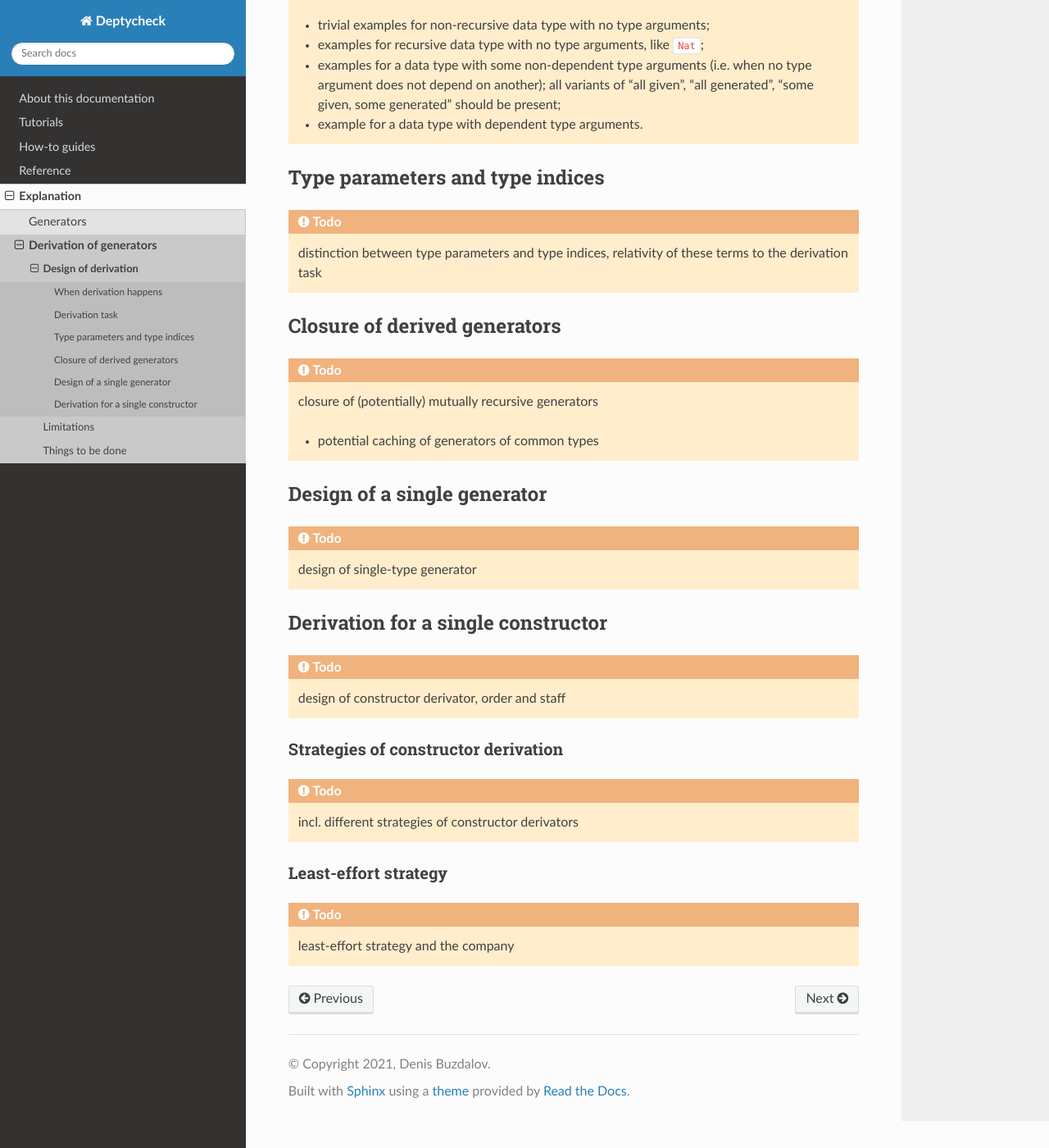
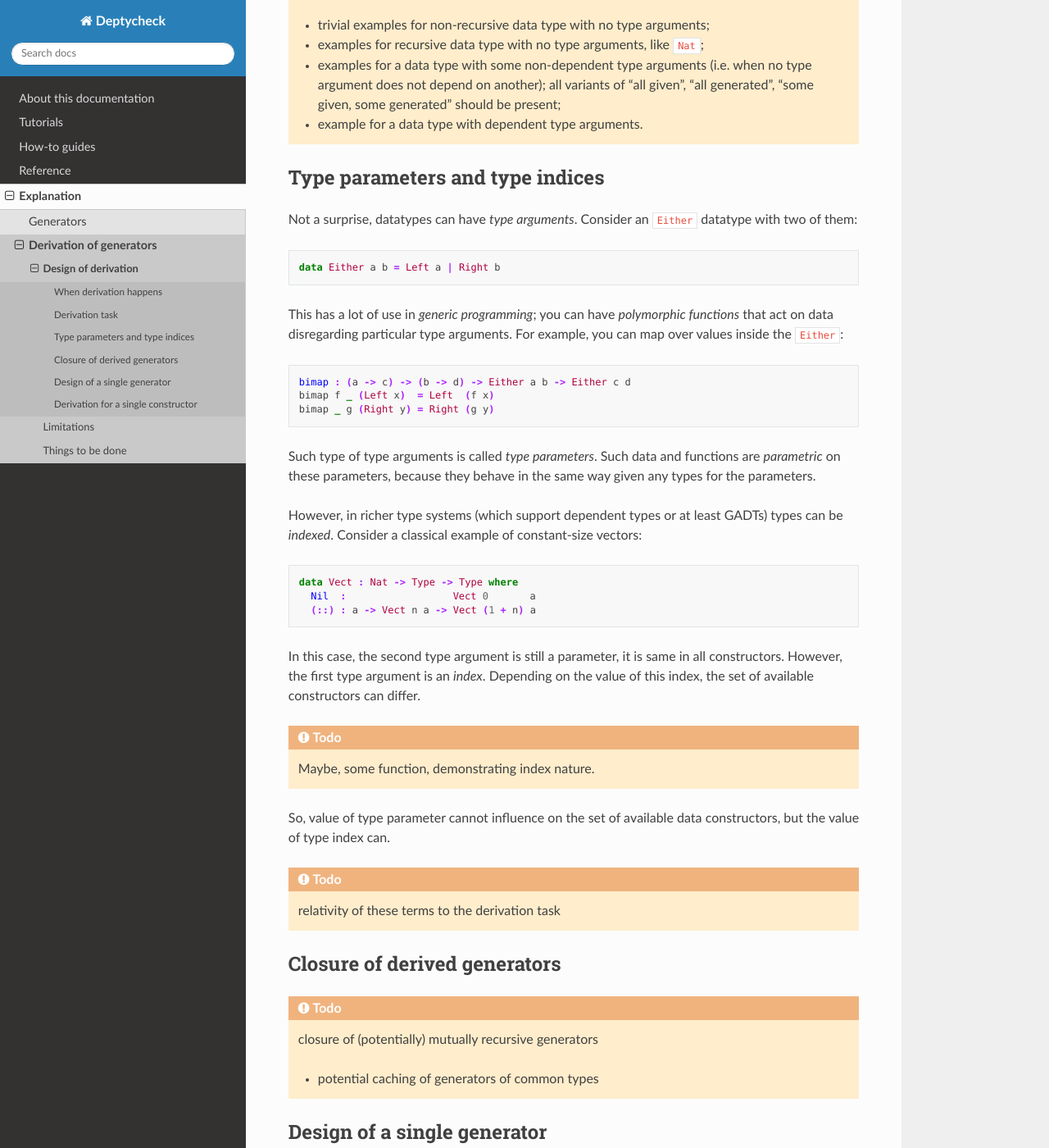
Before and after one commit to buzden/deptycheck, a Sphinx documentation site: the page built from docs/source/explanation/derivation/design.md, in a window 1280 px wide and 1400 px high, scrolled down 2641 px. Shown: the whole window at 82% size. Built offline with Sphinx 7.4.7 and the Read the Docs theme 2.0.0, drawn with Linux system fonts in a browser that asks for light colours.

Commit message:
[ doc ] Add the beginning of the "type param/index" section

````diff
--- a/docs/source/explanation/derivation/design.md
+++ b/docs/source/explanation/derivation/design.md
@@ -107,8 +111,51 @@ Examples should contain:
 
 ## Type parameters and type indices
 
+Not a surprise, datatypes can have *type arguments*.
+Consider an `Either` datatype with two of them:
+
+<!-- idris
+%hide Prelude.Either
+-->
+
+```idris
+data Either a b = Left a | Right b
+```
+
+This has a lot of use in *generic programming*; you can have *polymorphic functions* that act on data disregarding particular type arguments.
+For example, you can map over values inside the `Either`:
+
+```idris
+bimap : (a -> c) -> (b -> d) -> Either a b -> Either c d
+bimap f _ (Left x)  = Left  (f x)
+bimap _ g (Right y) = Right (g y)
+```
+
+Such type of type arguments is called *type parameters*.
+Such data and functions are *parametric* on these parameters,
+because they behave in the same way given any types for the parameters.
+
+However, in richer type systems (which support dependent types or at least GADTs) types can be *indexed*.
+Consider a classical example of constant-size vectors:
+
+```idris
+data Vect : Nat -> Type -> Type where
+  Nil  :                  Vect 0       a
+  (::) : a -> Vect n a -> Vect (1 + n) a
+```
+
+In this case, the second type argument is still a parameter, it is same in all constructors.
+However, the first type argument is an *index*.
+Depending on the value of this index, the set of available constructors can differ.
+
 :::{todo}
-distinction between type parameters and type indices,
+Maybe, some function, demonstrating index nature.
+:::
+
+So, value of type parameter cannot influence on the set of available data constructors,
+but the value of type index can.
+
+:::{todo}
 relativity of these terms to the derivation task
 :::
 
````
Also changed, not shown: other parts of docs/source/explanation/derivation/design.md (+4 -0 lines).
